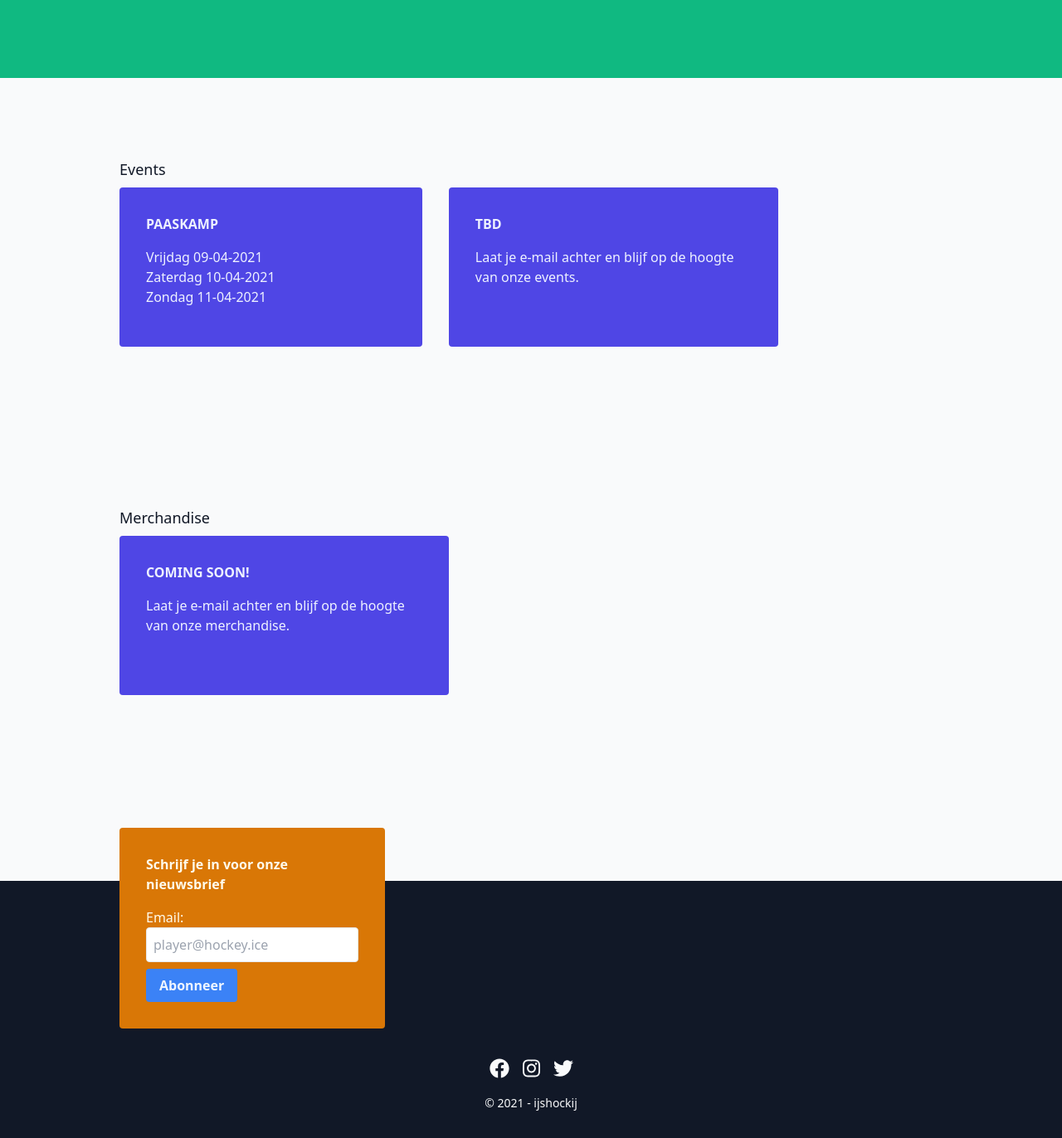
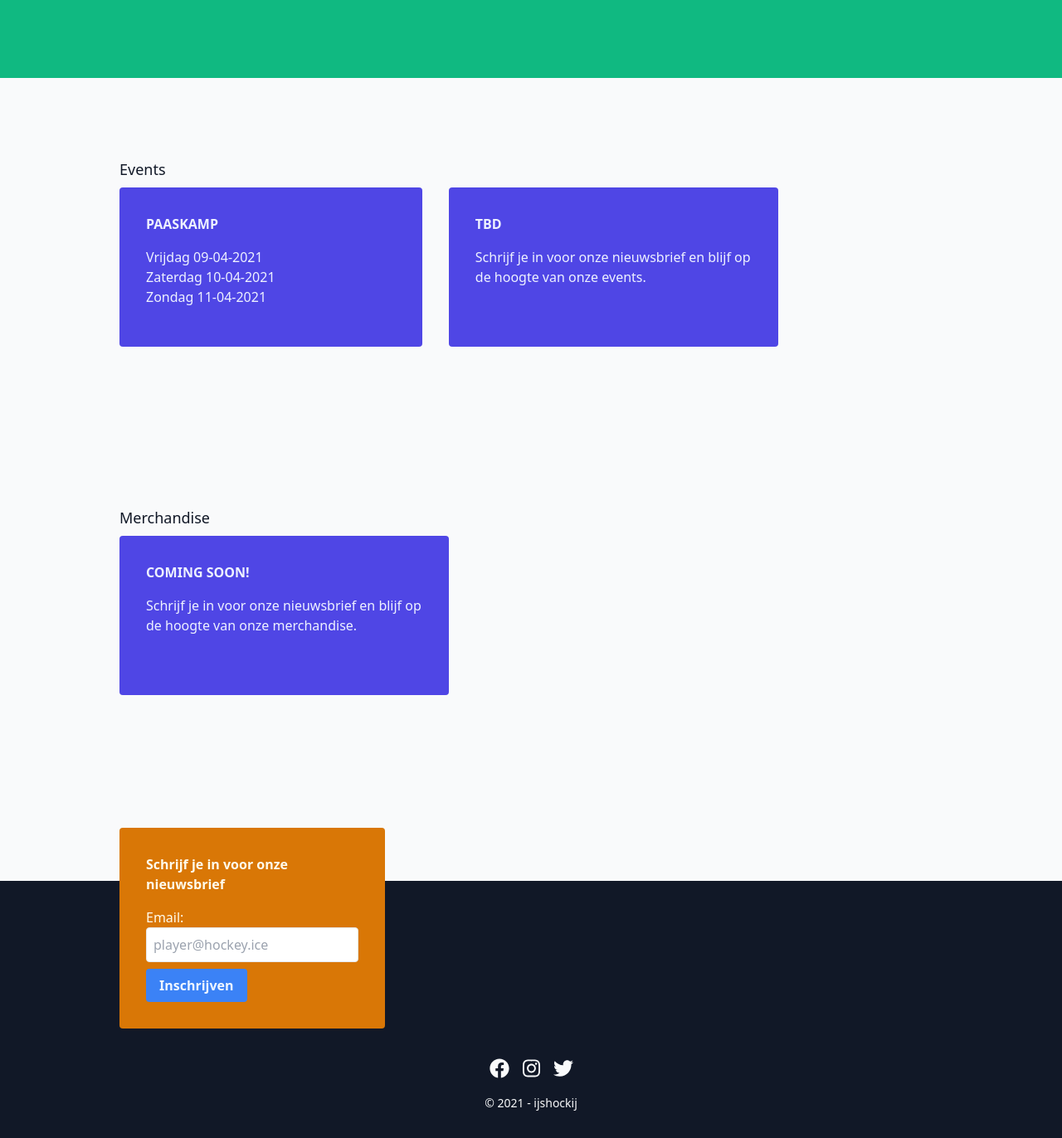
Before and after one commit to bartw/ijshockij.be, a Next.js app: page / in a window 1280 px wide. Shown: the part 925-2297 px from the top of the page at 83% size. Built offline with nearby package versions, Linux system fonts and the light colour scheme.

Commit message:
better text

```diff
--- a/components/newsletter.tsx
+++ b/components/newsletter.tsx
@@ -59,7 +59,7 @@ export const Newsletter = () => {
         </div>
         <div className="mt-2">
           <Button type="submit" disabled={isPending}>
-            Abonneer
+            Inschrijven
           </Button>
         </div>
       </form>
--- a/pages/index.tsx
+++ b/pages/index.tsx
@@ -32,10 +32,11 @@ const Home = () => (
           <div className="sm:flex">
             <img src="/bas.png" className="sm:w-1/2 sm:order-1" />
             <div className="py-4 sm:pl-4 sm:pr-8 sm:flex-1 sm:self-center">
-              <p className="text-2xl">
-                Wij leren jou ijshockey spelen!
+              <p className="text-2xl">Wij leren jou ijshockey spelen!</p>
+              <p className="text-xl">
+                Iedereen kan ijshockey spelen en wij staan klaar om jou hiermee
+                te helpen.
               </p>
-              <p className="text-xl">Iedereen kan ijshockey spelen en wij staan klaar om jou hiermee te helpen.</p>
             </div>
           </div>
         </Container>
@@ -69,7 +70,8 @@ const Home = () => (
               <div className="bg-indigo-600 text-indigo-50 p-8 rounded h-48">
                 <h3 className="font-semibold uppercase">TBD</h3>
                 <p className="mt-4">
-                  Laat je e-mail achter en blijf op de hoogte van onze events.
+                  Schrijf je in voor onze nieuwsbrief en blijf op de hoogte van
+                  onze events.
                 </p>
               </div>
             </Card>
@@ -86,8 +88,8 @@ const Home = () => (
               <div className="bg-indigo-600 text-indigo-50 p-8 rounded h-48">
                 <h3 className="font-semibold uppercase">Coming soon!</h3>
                 <p className="mt-4">
-                  Laat je e-mail achter en blijf op de hoogte van onze
-                  merchandise.
+                  Schrijf je in voor onze nieuwsbrief en blijf op de hoogte van
+                  onze merchandise.
                 </p>
               </div>
             </Card>
```
